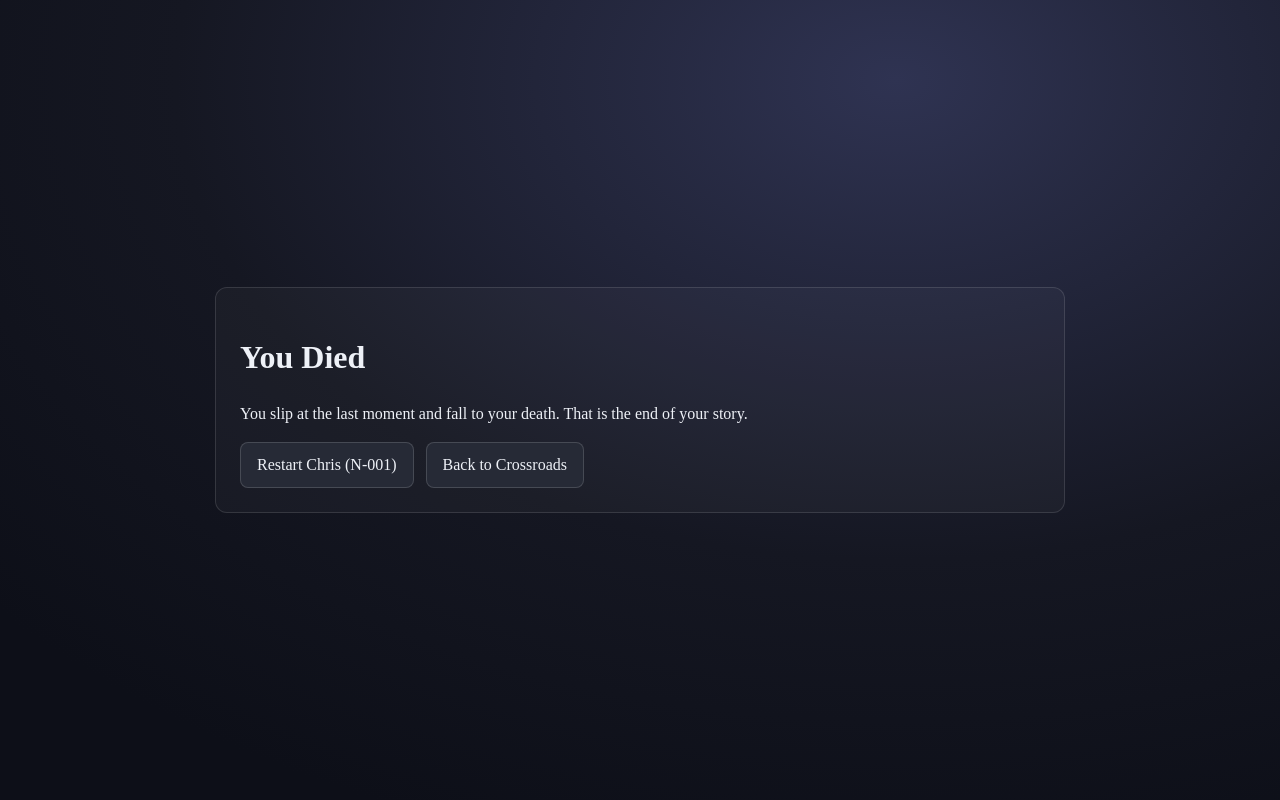
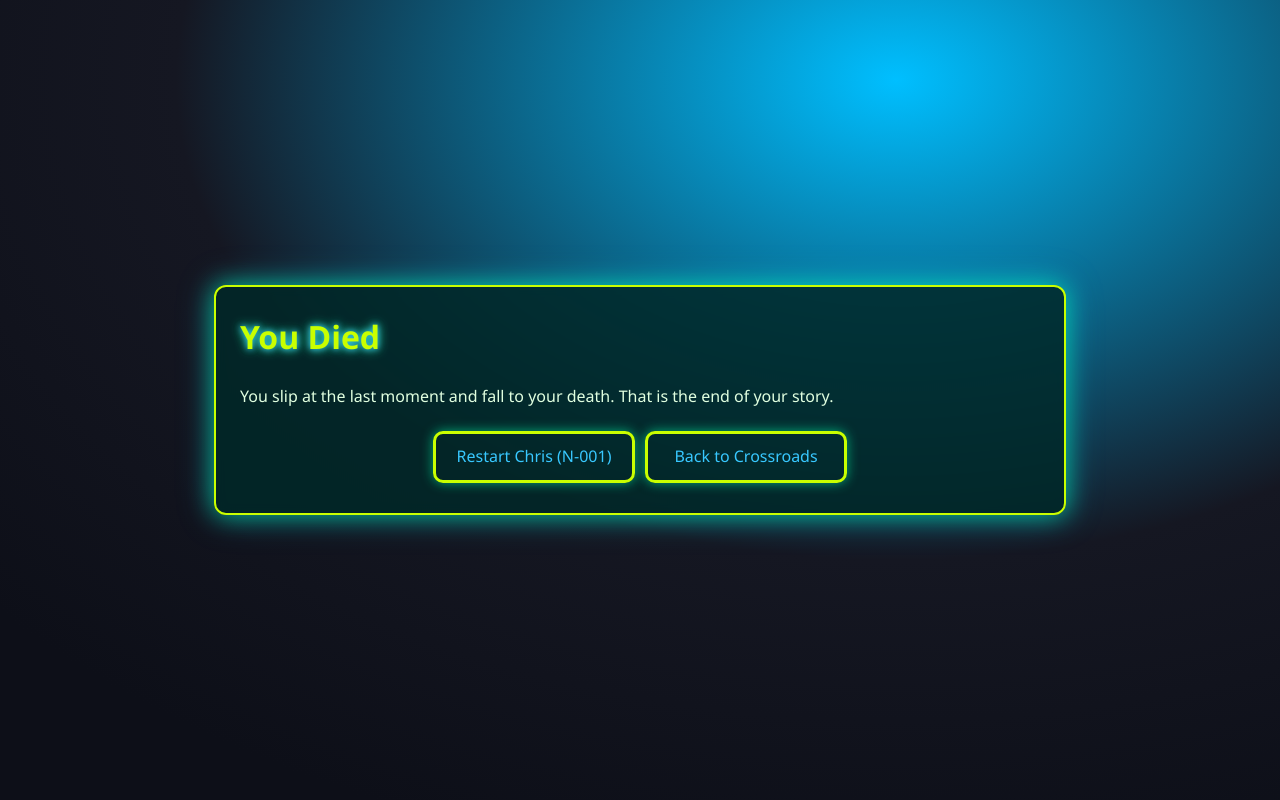
Before and after one commit to cshorr/CYOA-Cis18, a Flask app: page /death in a window 1280 px wide. Run offline with Flask 3, Linux system fonts and the light colour scheme.

Commit message:
WIP: local changes before pulling Travis's updates

```diff
--- a/static/data/scenes_chris.json
+++ b/static/data/scenes_chris.json
@@ -2,7 +2,7 @@
   {
     "scene_id": "N-001",
     "title": "Scene 1 - fleeing the crossroads you arrive at the North part of Island ",
-    "where_when": "its mid morning, and you are heading North to the marina",
+    "where_when": "fleeing the crossroads you arrive at the North part of Island. \n\nits mid morning, and you have arrived at the marina",
     "text": "You emerge from the path into the north end of town. The marina is nearly empty. Only one ship remains, a ragged crew scrambling across its deck while a large man bellows orders.\n\nShops along the waterfront are hastily boarded, doors braced with mismatched scraps — splintered fence posts, broken crates, even pieces of furniture torn apart in a rush. The air feels tight with panic.\n\nPeople hurry through the streets with carts, baskets, and bags heaped with food and valuables. Some push wheelbarrows piled high; others clutch bundles over their shoulders. Eyes dart constantly toward the sea.\n\nYou stop and mutter, “What the hell is going on?”",
 
 
--- a/static/themes/crossroads.css
+++ b/static/themes/crossroads.css
@@ -1,52 +1,124 @@
-/* full-viewport canvas */
-html, body { height: 100%; margin: 0; }
+/* === Crossroads Theme: Blue/Green Glow with Yellow-Green Borders === */
 
-/* gradient background + center layout */
+/* === Global Reset & Base === */
+html, body {
+  height: 100%;
+  margin: 0;
+  font-family: 'Segoe UI', Tahoma, Geneva, Verdana, sans-serif;
+  color: #e0ffe0; /* light green-blue text */
+  background: #0d0f18; /* fallback if gradient fails */
+}
+
+/* === Gradient Background Screen === */
 .screen {
   min-height: 100%;
-  background: radial-gradient(1200px 800px at 70% 10%, #2f3352, #151722 60%, #0d0f18 100%);
+  background: radial-gradient(
+    1200px 800px at 70% 10%,
+    #00bfff,
+    #151722 60%,
+    #0d0f18 100%
+  );
   display: grid;
   place-items: center;
 }
 
-/* glassy center panel */
+/* === Glassy Center Panel === */
 .panel {
   width: min(800px, 90vw);
   padding: 24px;
-  background: rgba(255,255,255,0.03);
-  /* background-image: none;   // was blank; leaving it off */
-  border: 1px solid rgba(255,255,255,0.12);
+  background: rgba(0, 40, 40, 0.85); /* dark teal glass look */
+  border: 2px solid #c9ff00;          /* yellow-green border */
   border-radius: 12px;
-  color: #eef1f7;
-  line-height: 1.5;
+  color: #e0ffe0;
+  line-height: 1.6;
+  backdrop-filter: blur(6px);
+  box-shadow: 0 0 24px rgba(0, 255, 170, 0.6),
+  0 0 36px rgba(0, 191, 255, 0.4);
+  transition: transform 0.3s ease;
+}
+.panel:hover {
+  transform: translateY(-2px);
 }
 
-/* buttons */
-.choices { margin-top: 16px; display: flex; gap: 12px; }
+/* === Buttons (Base) === */
+a.btn,
+.choices button {
+  display: inline-block;
+  padding: 10px 18px;
+  margin: 6px 0;
+  text-transform: none;
+  text-decoration: none;
+  border-radius: 10px;
+  border: 3px solid #c9ff00; /* yellow-green border */
+  cursor: pointer;
+  transition: all 0.25s ease;
+  min-width: 160px;
+  text-align: center;
+  box-shadow: 0 0 12px rgba(0, 255, 170, 0.6);
+  /* === Choice Buttons Row (Crossroads tweaks) === */
 
-/* if you use <button> elements */
-.choices button {
-  padding: 10px 16px;
-  border-radius: 10px;
-  border: 3px solid rgba(255,255,255,0.12); /* fixed: '3' and 'px' were split */
-  font-weight: normal;
-  font-size: 16px;
-  text-transform: uppercase;
-  background: lightyellow;
-  color: orangered;
-  cursor: pointer;
+  .choices a.btn {
+    font-size: 0.9rem;
+    font-weight: 600;
+    letter-spacing: 0.5px;
+    border-radius: 8px;
+  }
 }
-.choices button:hover { filter: brightness(1.1); }
 
-/* if you use <a class="btn"> links */
-a.btn {
-  display: inline-block;
-  padding: 10px 16px;
-  border-radius: 8px;
-  border: 1px solid rgba(255,255,255,0.15);
-  background: #262a36;
-  color: #eef1f7;
-  text-decoration: none;
-  cursor: pointer;
+/* === Shared Hover/Focus === */
+a.btn:hover,
+.choices button:hover {
+  transform: scale(1.05);
+  filter: brightness(1.2);
+  box-shadow: 0 0 18px #38c8ff, 0 0 24px #2cffb7;
 }
-a.btn:hover { filter: brightness(1.1); }
+
+/* === Choice Buttons Row === */
+.choices {
+  margin-top: 20px;
+  display: flex;
+  flex-direction: row;
+  gap: 10px;
+  justify-content: center;
+}
+
+/* === Button Variants === */
+.btn-a {
+  background: linear-gradient(145deg, #1e90ff, #0057e7);
+  color: #fff;
+}
+.btn-a:hover {
+  background: linear-gradient(145deg, #3fa9f5, #007fff);
+}
+
+.btn-b {
+  background: linear-gradient(145deg, #00cc88, #006644);
+  color: #fff;
+}
+.btn-b:hover {
+  background: linear-gradient(145deg, #2ce6b5, #109b7a);
+}
+
+.btn-c {
+  background: linear-gradient(145deg, #00ffaa, #008844);
+  color: #fff;
+}
+.btn-c:hover {
+  background: linear-gradient(145deg, #58ffbd, #00aa66);
+}
+
+/* === Links (Non-choice) === */
+a {
+  color: #38c8ff;
+  transition: color 0.2s ease;
+}
+a:hover {
+  color: #6ff5f5;
+}
+
+/* === Titles === */
+h1, h2, h3 {
+  margin-top: 0;
+  color: #c9ff00; /* yellow-green headings */
+  text-shadow: 0 0 6px #38c8ff, 0 0 12px #2cffb7;
+}
--- a/static/themes/travis.css
+++ b/static/themes/travis.css
@@ -3,7 +3,7 @@ html, body {
   height: 100%;
   margin: 0;
   font-family: 'Segoe UI', Tahoma, Geneva, Verdana, sans-serif;
-  color: #ffcc99;  /* warm light orange text */
+  color: #ec9e5e;  /* warm light orange text */
   background: #0d0f18; /* fallback if gradient fails */
 }
 
@@ -27,7 +27,7 @@ html, body {
   background: rgba(3, 51, 121, 0.85); /* semi-transparent glass look */
   border: 1px solid rgba(255, 255, 255, 0.15);
   border-radius: 12px;
-  color: #e0d9e5;
+  color: #c28ce8;
   line-height: 1.6;
   backdrop-filter: blur(6px);
   box-shadow: 0 0 24px rgba(0, 0, 0, 0.6);
```
Also changed, not shown: templates/home.html (+5 -3 lines), templates/scene.html (+6 -3 lines).
